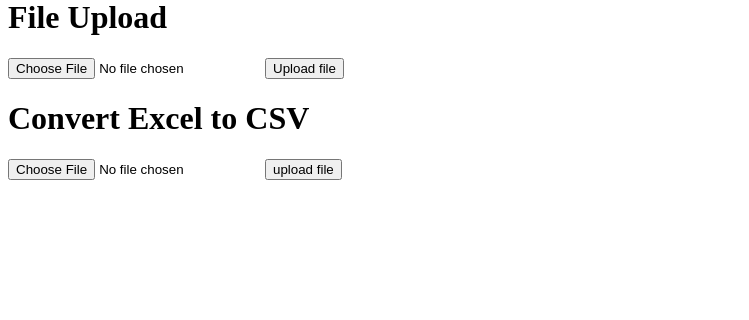
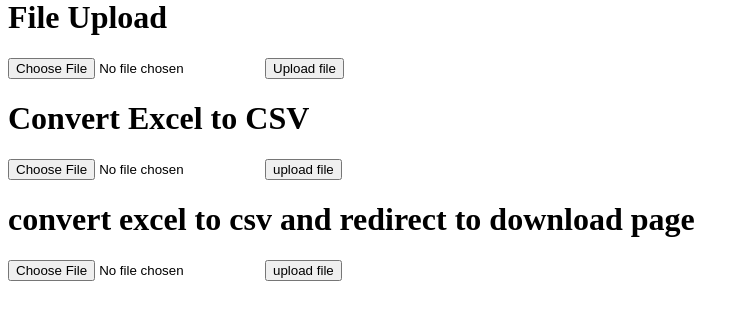
Before and after one commit to OmkarPatkar/flask-4hours-yt-neuralnine, a Flask app: page /form in a window 1280 px wide. Shown: the part 257-577 px from the top of the page, without its empty margins (0-749 px from the left). Run offline with Flask 3, Linux system fonts and the light colour scheme.

Commit message:
convert excel to csv and redirect to download csv page

```diff
--- a/app.py
+++ b/app.py
@@ -1,5 +1,8 @@
+import os
+import uuid
+
 import pandas as pd
-from flask import Flask, request, make_response, render_template, redirect, url_for, Response
+from flask import Flask, request, make_response, render_template, redirect, url_for, Response, send_from_directory
 
 app = Flask(__name__, template_folder='templates')
 
@@ -171,5 +174,27 @@ def convert_csv():
     return response
 
 
+# convert csv and download page
+@app.route('/convert_csv_download', methods=['POST'])
+def convert_csv_download():
+    file = request.files['file']
+
+    df = pd.read_excel(file)
+
+    if not os.path.exists('downloads'):
+        os.makedirs('downloads')
+
+    filename = f'{uuid.uuid4()}.csv'
+    df.to_csv(os.path.join('downloads', filename))
+
+    return render_template('download_csv.html', filename=filename)
+
+
+#  endpoint for downloading csv file
+@app.route('/download/<filename>')
+def download(filename):
+    return send_from_directory('downloads', filename, download_name='result1.csv')
+
+
 if __name__ == '__main__':
     app.run(host='localhost', debug=True)
--- /dev/null
+++ b/result1.csv
@@ -0,0 +1,5 @@
+,Name,Age,Height
+0,Alice,25,5.5
+1,Bob,30,6.0
+2,Charlie,22,5.8
+3,Diana,28,5.7
--- a/templates/forms.html
+++ b/templates/forms.html
@@ -26,4 +26,12 @@
     <input type="submit" value="upload file">
 </form>
 
+<h1>convert excel to csv and redirect to download page</h1>
+<form action="{{ url_for('convert_csv_download') }}" enctype="multipart/form-data" method="POST">
+    <input accept="application/vnd.openxmlformats-officedocument.spreadsheetml.sheet, application/vnd.ms-excel"
+           name="file" required="required" type="file">
+    <input type="submit" value="upload file">
+
+</form>
+
 {% endblock %}
```
Also changed, not shown: templates/download_csv.html (added, +7 -0 lines).
